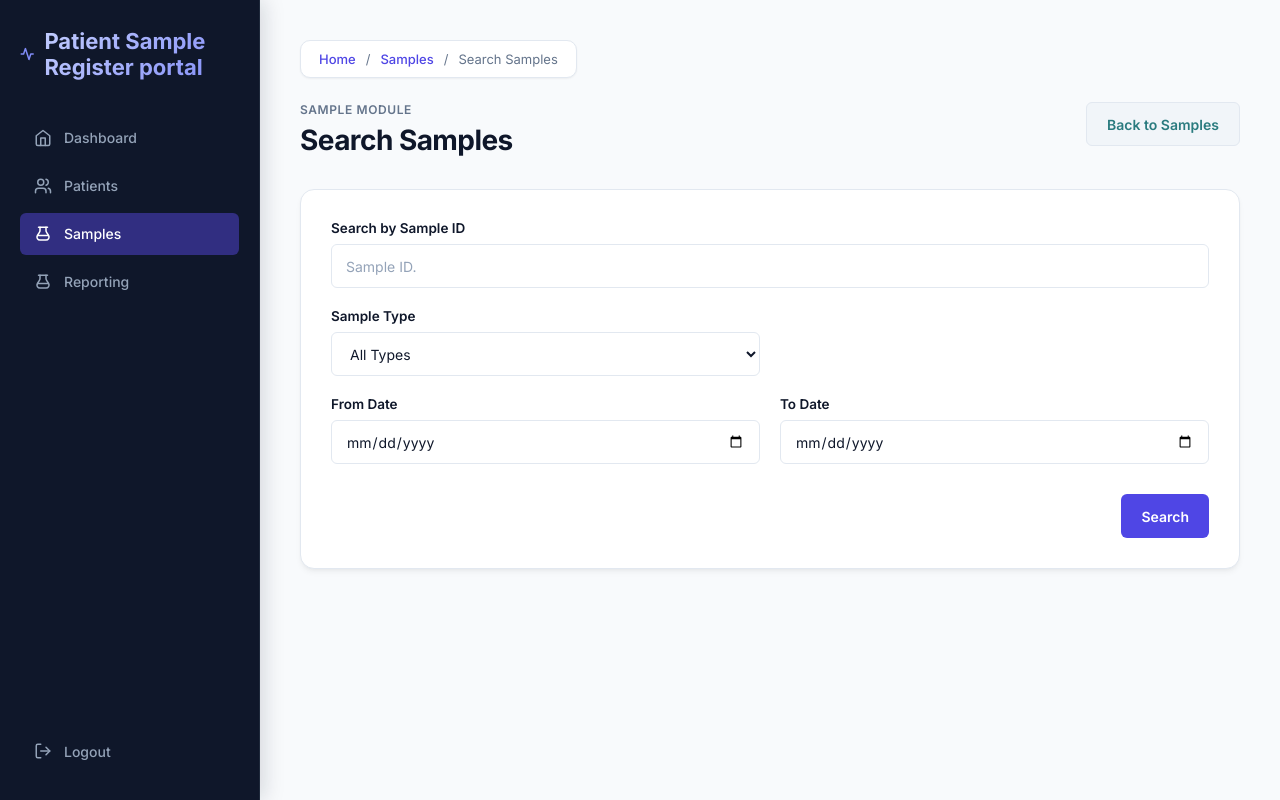
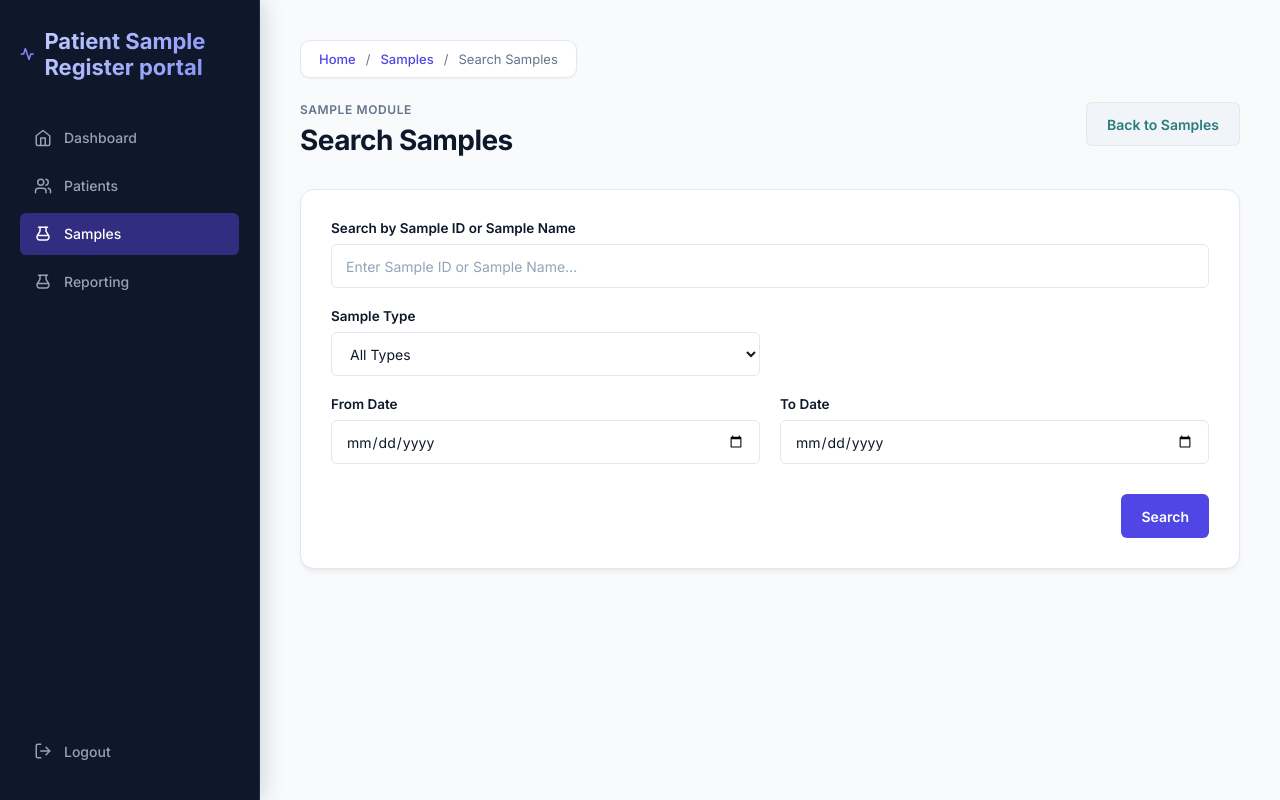
Before and after one commit to priyamsama/flaskapp_credence, a Flask app: page /sample/search in a window 1280 px wide. Run offline with Flask 3, Linux system fonts and the light colour scheme; the visitor is signed in with stand-in values (Sample User, id 1); some libraries are stand-ins or nearby versions.

Commit message:
poiuytrew

```diff
--- a/app.py
+++ b/app.py
@@ -232,6 +232,7 @@ def register_patient():
 def patient_update():
     patient_fields = {
         'patient_name': 'Patient Name',
+        'id':'NIC',
         'age': 'Age',
         'gender': 'Gender',
         'contact_number': 'Contact Number',
@@ -245,7 +246,7 @@ def patient_update():
         def render_error(msg):
             flash(msg, 'error')
             patient_ids = fetch_all("""
-                SELECT patient_id, patient_name
+                SELECT patient_id, patient_name,id
                 FROM patients
                 ORDER BY patient_id
             """)
@@ -280,6 +281,9 @@ def patient_update():
         elif update_field in ['contact_number', 'Contact Number']:
             if not re.match(r'^\d{10}$', update_value):
                 return render_error('Contact number must be exactly 10 digits long.')
+        elif update_field in ['id', 'NIC']:
+            if not re.match(r'^\d{10}$', update_value):
+                return render_error('enter a valid nic .')
 
 
         cur = mysql.connection.cursor()
@@ -343,6 +347,7 @@ def register_sample():
     if request.method == 'POST':
         sample_id = generate_sample_id()
         patient_id         = request.form['patient_id'].strip()
+        sample_name        = request.form['sample_name'].strip()
         sample_type        = request.form['sample_type'].strip()
         test               = request.form['test'].strip()
         collection_date    = request.form['collection_date'].strip()
@@ -354,6 +359,7 @@ def register_sample():
             submitted = {
                 'sample_id': sample_id,
                 'patient_id': patient_id,
+                'sample_name': sample_name,
                 'sample_type': sample_type,
                 'test': test,
                 'collection_date': collection_date,
@@ -369,9 +375,13 @@ def register_sample():
                 mode='create'
             )
 
-        if not patient_id or not sample_type or not test or not collection_date or not referring_doctor or not referring_hospital:
+        if not patient_id or not sample_name or not sample_type or not test or not collection_date or not referring_doctor or not referring_hospital:
             return render_error('All fields are required.')
 
+        # Check unique sample_name
+        existing_sample_name = fetch_one('SELECT sample_id FROM samples WHERE sample_name = %s', (sample_name,))
+        if existing_sample_name:
+            return render_error('A sample with this sample name already exists.')
 
         patient = fetch_one(
             'SELECT patient_id FROM patients WHERE patient_id = %s', (patient_id,)
@@ -391,9 +401,9 @@ def register_sample():
         cur = mysql.connection.cursor()
         try:
             cur.execute("""
-                INSERT INTO samples (sample_id, patient_id, sample_type, test, collection_date, referring_doctor, referring_hospital)
-                VALUES (%s, %s, %s, %s, %s, %s,%s)
-            """, (sample_id, patient_id, sample_type, test, collection_date, referring_doctor, referring_hospital))
+                INSERT INTO samples (sample_id, patient_id, sample_name, sample_type, test, collection_date, referring_doctor, referring_hospital)
+                VALUES (%s, %s, %s, %s, %s, %s, %s, %s)
+            """, (sample_id, patient_id, sample_name, sample_type, test, collection_date, referring_doctor, referring_hospital))
             mysql.connection.commit()
             flash('Sample registered successfully.', 'success')
             return redirect(url_for('register_sample'))
@@ -417,6 +427,7 @@ def register_sample():
 def sample_update():
     sample_fields = {
         'patient_id': 'Patient ID',
+        'sample_name': 'Sample Name',
         'sample_type': 'Sample Type',
         'test': 'Test',
         'collection_date': 'Collection Date',
@@ -449,7 +460,10 @@ def sample_update():
             elif update_field == 'collection_date' and update_value > str(date.today()):
                 flash('Collection date cannot be in the future.', 'error')
 
-            elif update_field in ('referring_doctor', 'referring_hospital', 'test') and not update_value:
+            elif update_field == 'sample_name' and fetch_one('SELECT sample_id FROM samples WHERE sample_name = %s AND sample_id != %s', (update_value, sample_id)):
+                flash('A sample with this sample name already exists.', 'error')
+
+            elif update_field in ('referring_doctor', 'referring_hospital', 'test', 'sample_name') and not update_value:
                 flash(f'{sample_fields[update_field]} cannot be empty.', 'error')
 
             else:
@@ -464,7 +478,7 @@ def sample_update():
                 flash(f'{sample_fields[update_field]} updated successfully.', 'success')
                 return redirect(url_for('sample_update'))
 
-        sample_ids = fetch_all("SELECT s.sample_id, p.patient_name FROM samples s JOIN patients p ON p.patient_id = s.patient_id ORDER BY s.sample_id")
+        sample_ids = fetch_all("SELECT s.sample_id, s.sample_name, p.patient_name FROM samples s JOIN patients p ON p.patient_id = s.patient_id ORDER BY s.sample_id")
         patient_ids = fetch_all("SELECT patient_id, patient_name FROM patients ORDER BY patient_id")
 
         return render_template(
@@ -473,7 +487,7 @@ def sample_update():
             sample_id=sample_id, update_field=update_field, update_value=update_value
         )
 
-    sample_ids = fetch_all("SELECT s.sample_id, p.patient_name FROM samples s JOIN patients p ON p.patient_id = s.patient_id ORDER BY s.sample_id")
+    sample_ids = fetch_all("SELECT s.sample_id, s.sample_name, p.patient_name FROM samples s JOIN patients p ON p.patient_id = s.patient_id ORDER BY s.sample_id")
     patient_ids = fetch_all("SELECT patient_id, patient_name FROM patients ORDER BY patient_id")
 
     return render_template(
@@ -483,7 +497,7 @@ def sample_update():
         patient_ids=patient_ids
     )
 
-'''
+
 @app.route('/sample/<sample_id>/edit', methods=['GET', 'POST'])
 @login_required
 def edit_sample(sample_id):
@@ -494,6 +508,7 @@ def edit_sample(sample_id):
 
     if request.method == 'POST':
         patient_id         = request.form['patient_id'].strip()
+        sample_name        = request.form['sample_name'].strip()
         sample_type        = request.form['sample_type'].strip()
         test               = request.form['test'].strip()
         collection_date    = request.form['collection_date'].strip()
@@ -503,6 +518,7 @@ def edit_sample(sample_id):
         submitted_sample={
         'sample_id':sample_id,
         'patient_id':patient_id,
+        'sample_name': sample_name,
         'sample_type': sample_type,
         'test': test,
         'collection_date':collection_date,
@@ -510,8 +526,7 @@ def edit_sample(sample_id):
         'referring_hospital':referring_hospital
         }
 
-
-        if not (patient_id and sample_id and test and collection_date and referring_doctor and referring_hospital):
+        if not (patient_id and sample_name and test and collection_date and referring_doctor and referring_hospital):
             flash("All fields are required !",'error')
             patients = fetch_all('SELECT patient_id, patient_name FROM patients ORDER BY patient_name')
             return render_template('sample_register.html',patients=patients,sample=submitted_sample, mode="edit")
@@ -519,16 +534,23 @@ def edit_sample(sample_id):
             flash("Collection date cannot be in future ! ", 'error')
             patients = fetch_all('SELECT patient_id, patient_name FROM patients ORDER BY patient_name')
             return render_template('sample_register.html',patients=patients,sample=submitted_sample, mode="edit")
+
+        # Check unique sample_name
+        existing_sample_name = fetch_one('SELECT sample_id FROM samples WHERE sample_name = %s AND sample_id != %s', (sample_name, sample_id))
+        if existing_sample_name:
+            flash('A sample with this sample name already exists.', 'error')
+            patients = fetch_all('SELECT patient_id, patient_name FROM patients ORDER BY patient_name')
+            return render_template('sample_register.html', patients=patients, sample=submitted_sample, mode='edit')
+
         else:
-
             try:
                 cur = mysql.connection.cursor()
                 cur.execute("""
                 UPDATE samples
-                SET patient_id = %s, sample_type = %s, test = %s,
+                SET patient_id = %s, sample_name = %s, sample_type = %s, test = %s,
                     collection_date = %s, referring_doctor = %s, referring_hospital = %s
                 WHERE sample_id = %s
-                """, (patient_id, sample_type, test, collection_date, referring_doctor, referring_hospital, sample_id))
+                """, (patient_id, sample_name, sample_type, test, collection_date, referring_doctor, referring_hospital, sample_id))
                 mysql.connection.commit()
                 cur.close()
 
@@ -547,7 +569,7 @@ def edit_sample(sample_id):
             patients=patients,
             sample=selected_sample,
             mode='edit'
-        )'''
+        )
 
 @app.route('/patient/search', methods=['GET'])
 @login_required
@@ -558,11 +580,11 @@ def patient_search():
 @app.route('/patient/search/results', methods=['GET', 'POST'])
 @login_required
 def patient_search_results():
-    query = request.form.get('patient_name', '').strip()
+    query = request.form.get('patient_name','id','').strip()
     results = []
     if query:
         results = fetch_all(
-            "SELECT * FROM patients WHERE patient_name LIKE %s ORDER BY patient_name",
+            "SELECT * FROM patients WHERE patient_name LIKE %s or id like %s ORDER BY patient_name",
             (f'%{query}%',)
         )
     return render_template('patient_search_results.html', results=results, query=query)
@@ -582,7 +604,7 @@ def sample_search_results():
     end_date    = request.form.get('end_date',     '').strip()
 
     sql = """
-        SELECT s.sample_id, s.sample_type, s.collection_date, s.test,
+        SELECT s.sample_id, s.sample_name, s.sample_type, s.collection_date, s.test,
                s.referring_doctor, s.referring_hospital,
                p.patient_id, p.patient_name
         FROM samples s
@@ -594,9 +616,9 @@ def sample_search_results():
     if query:
         search_value = f'%{query}%'
         conditions.append("""
-            (s.sample_id LIKE %s OR p.patient_id LIKE %s OR p.patient_name LIKE %s OR s.sample_type LIKE %s)
+            (s.sample_id LIKE %s OR s.sample_name LIKE %s OR p.patient_id LIKE %s OR p.patient_name LIKE %s OR s.sample_type LIKE %s)
         """)
-        params.extend([search_value, search_value, search_value, search_value])
+        params.extend([search_value, search_value, search_value, search_value, search_value])
 
     if sample_type:
         conditions.append("s.sample_type = %s")
--- a/templates/patient_search.html
+++ b/templates/patient_search.html
@@ -24,7 +24,7 @@
 <section class="panel">
     <form method="POST" class="form-grid" action="{{ url_for('patient_search_results') }}">
         <label class="full-width">
-            Pateint Name
+            Pateint Name or patient NIC
             <input type="search" id="search-box" name="patient_name" value="{{ query }}" placeholder=" Type here...">
         </label>
         <br>
--- a/templates/patient_search_results.html
+++ b/templates/patient_search_results.html
@@ -7,7 +7,7 @@
     <span>/</span>
     <a href="{{ url_for('patient') }}">Patients</a>
     <span>/</span>
-    <a href="{{ url_for('sample_search') }}">Search</a>
+    <a href="{{ url_for('patient_search') }}">Search</a>
     <span>/</span>
     <span>Search Results</span>
 </section>
--- a/templates/patient_update.html
+++ b/templates/patient_update.html
@@ -46,6 +46,7 @@
         <label>
             New Value
             <input type="text" id="value-input-text" name="update_value" value="{{ update_value or '' }}" placeholder="Enter the new value" required>
+            <input type="number" id="value-input-id" name="update_value" min="0" max="10" placeholder="Enter NIC number" style="display: none;" disabled required>
             <input type="number" id="value-input-age" name="update_value" min="0" max="120" placeholder="Enter age (0-120)" style="display: none;" disabled required>
             <select id="value-input-gender" name="update_value" style="display: none;" disabled required>
                 <option value="">Select gender</option>
--- a/templates/sample_search_results.html
+++ b/templates/sample_search_results.html
@@ -33,6 +33,7 @@
         <thead>
             <tr>
                 <th>Sample ID</th>
+                <th>Sample Name</th>
                 <th>Patient ID</th>
                 <th>Patient Name</th>
                 <th>Type</th>
@@ -46,6 +47,7 @@
             {% for s in results %}
             <tr>
                 <td><a class="table-link" href="{{ url_for('edit_sample', sample_id=s.sample_id) }}">{{ s.sample_id }}</a></td>
+                <td>{{ s.sample_name }}</td>
                 <td>{{ s.patient_id }}</td>
                 <td><strong>{{ s.patient_name }}</strong></td>
                 <td>{{ s.sample_type }}</td>
@@ -56,7 +58,7 @@
             </tr>
             {% else %}
             <tr>
-                <td colspan="8" class="empty">No matching samples found.</td>
+                <td colspan="9" class="empty">No matching samples found.</td>
             </tr>
             {% endfor %}
         </tbody>
--- a/templates/sample_update.html
+++ b/templates/sample_update.html
@@ -29,7 +29,7 @@
             <input type="text" name="sample_id" list="sample-id-list" value="{{ sample_id or '' }}" placeholder="Enter Sample ID" required>
             <datalist id="sample-id-list">
                 {% for sample in sample_ids %}
-                <option value="{{ sample.sample_id }}">{{ sample.patient_name }}</option>
+                <option value="{{ sample.sample_id }}">{{ sample.sample_name }} — {{ sample.patient_name }}</option>
                 {% endfor %}
             </datalist>
         </label>
--- a/templates/search.html
+++ b/templates/search.html
@@ -20,8 +20,8 @@
 <section class="panel">
     <form method="POST" class = "form-grid"action="{{ url_for('sample_search_results') }}" class="form-grid">
 
-        <label class="full-width">Search by Sample ID
-            <input type="search" name="query" placeholder="Sample ID.">
+        <label class="full-width">Search by Sample ID or Sample Name
+            <input type="search" name="query" placeholder="Enter Sample ID or Sample Name...">
         </label>
 
         <label>Sample Type
```
Also changed, not shown: script.sql (+22 -21 lines), templates/sample_register.html (+10 -0 lines).
